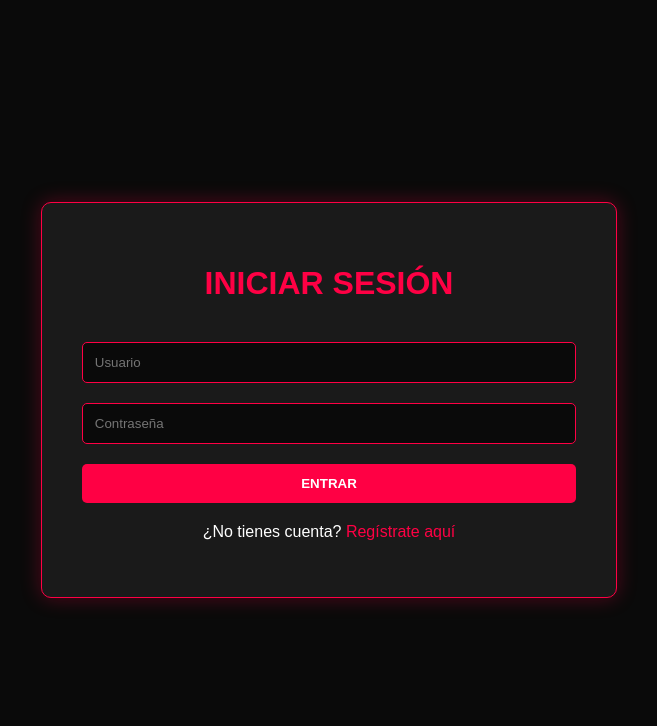
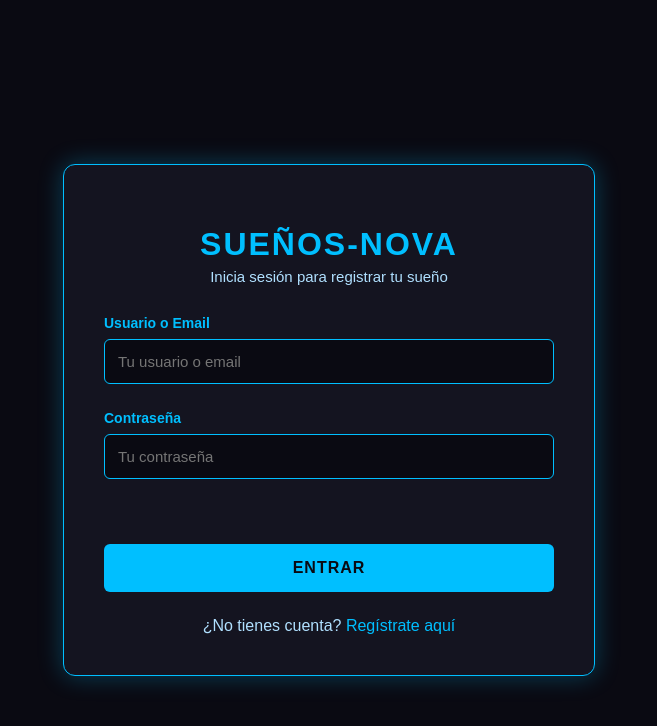
Before and after one commit to discoverdesing-png/Suenos-Nova, a website: page public/index.html in a window 1280 px wide. Shown: the whole page, without its empty margins (311-968 px from the left). Drawn offline with Linux system fonts and the light colour scheme.

Commit message:
Update index.html

```diff
--- a/public/index.html
+++ b/public/index.html
@@ -1,30 +1,171 @@
-
 <!DOCTYPE html>
 <html lang="es">
 <head>
     <meta charset="UTF-8">
-    <title>Sueños-Nova by Pedro Simental Jacinto</title>
-    <link rel="icon" href="/assets/logos/nova.png">
+    <meta name="viewport" content="width=device-width, initial-scale=1.0">
+    <title>Iniciar Sesión - Sueños-Nova by Pedro Simental Jacinto</title>
     <style>
-        body { background: #0a0a0a; color: #fff; font-family: Arial; display: flex; justify-content: center; align-items: center; height: 100vh; margin: 0; }
-        .login-box { background: #1a1a1a; padding: 40px; border-radius: 10px; border: 1px solid #ff0044; box-shadow: 0 0 20px rgba(255,0,68,0.3); }
-        h1 { color: #ff0044; text-align: center; margin-bottom: 30px; }
-        input { width: 100%; padding: 12px; margin: 10px 0; background: #0a0a0a; border: 1px solid #ff0044; color: #fff; border-radius: 5px; box-sizing: border-box; }
-        button { width: 100%; padding: 12px; background: #ff0044; border: none; color: #fff; font-weight: bold; cursor: pointer; border-radius: 5px; margin-top: 10px; }
-        button:hover { background: #cc0036; }
-        a { color: #ff0044; text-decoration: none; }
-        p { text-align: center; margin-top: 20px; }
+        :root {
+            --color-primario: #00bfff;
+            --color-primario-hover: #0099cc;
+            --color-primario-sombra: rgba(0, 191, 255, 0.3);
+            --color-fondo: #0a0a12;
+            --color-contenedor: #141420;
+            --color-input: #0a0a12;
+            --color-texto: #ffffff;
+            --color-texto-secundario: #b0e0ff;
+        }
+
+        body {
+            background: var(--color-fondo);
+            color: var(--color-texto);
+            font-family: Arial, sans-serif;
+            margin: 0;
+            padding: 20px;
+            display: flex;
+            align-items: center;
+            justify-content: center;
+            min-height: 100vh;
+        }
+        .container {
+            max-width: 450px;
+            width: 100%;
+            background: var(--color-contenedor);
+            padding: 40px;
+            border-radius: 12px;
+            border: 1px solid var(--color-primario);
+            box-shadow: 0 0 25px var(--color-primario-sombra);
+        }
+        h1 {
+            color: var(--color-primario);
+            text-align: center;
+            margin-bottom: 5px;
+            font-size: 32px;
+            letter-spacing: 2px;
+        }
+        .subtitulo {
+            color: var(--color-texto-secundario);
+            text-align: center;
+            font-size: 15px;
+            margin-bottom: 30px;
+        }
+        input {
+            width: 100%;
+            padding: 13px;
+            margin: 8px 0;
+            background: var(--color-input);
+            border: 1px solid var(--color-primario);
+            color: var(--color-texto);
+            border-radius: 6px;
+            box-sizing: border-box;
+            font-size: 15px;
+        }
+        input:focus {
+            outline: none;
+            border: 1px solid var(--color-primario-hover);
+            box-shadow: 0 0 8px var(--color-primario-sombra);
+        }
+        label {
+            display: block;
+            margin-top: 18px;
+            color: var(--color-primario);
+            font-size: 14px;
+            font-weight: bold;
+        }
+        button {
+            width: 100%;
+            padding: 15px;
+            background: var(--color-primario);
+            border: none;
+            color: #0a0a12;
+            font-weight: bold;
+            cursor: pointer;
+            border-radius: 6px;
+            margin-top: 25px;
+            font-size: 16px;
+            letter-spacing: 1px;
+        }
+        button:hover {
+            background: var(--color-primario-hover);
+            box-shadow: 0 0 15px var(--color-primario-sombra);
+        }
+        button:disabled {
+            background: #555;
+            color: #999;
+            cursor: not-allowed;
+        }
+        .error {
+            color: #ff5577;
+            text-align: center;
+            margin-top: 12px;
+            font-size: 14px;
+            min-height: 20px;
+        }
+        a { color: var(--color-primario); text-decoration: none; }
+        .registro-link { text-align: center; margin-top: 25px; color: var(--color-texto-secundario); }
     </style>
 </head>
 <body>
-    <div class="login-box">
-        <h1>INICIAR SESIÓN</h1>
+    <div class="container">
+        <h1>SUEÑOS-NOVA</h1>
+        <div class="subtitulo">Inicia sesión para registrar tu sueño</div>
+
         <form id="loginForm">
-            <input type="text" placeholder="Usuario" id="usuario" required>
-            <input type="password" placeholder="Contraseña" id="password" required>
-            <button type="submit">ENTRAR</button>
+            <label>Usuario o Email</label>
+            <input type="text" id="usuario" placeholder="Tu usuario o email" required>
+
+            <label>Contraseña</label>
+            <input type="password" id="password" placeholder="Tu contraseña" required>
+
+            <div class="error" id="errorMsg"></div>
+            <button type="submit" id="btnLogin">ENTRAR</button>
         </form>
-        <p>¿No tienes cuenta? <a href="/registro.html">Regístrate aquí</a></p>
+
+        <div class="registro-link">
+            ¿No tienes cuenta? <a href="/registro.html">Regístrate aquí</a>
+        </div>
     </div>
+
+    <script>
+        document.getElementById('loginForm').addEventListener('submit', async (e) => {
+            e.preventDefault();
+            const btn = document.getElementById('btnLogin');
+            const errorMsg = document.getElementById('errorMsg');
+
+            btn.disabled = true;
+            btn.textContent = 'ENTRANDO...';
+            errorMsg.textContent = '';
+
+            const data = {
+                usuario: document.getElementById('usuario').value.trim(),
+                password: document.getElementById('password').value
+            };
+
+            try {
+                const res = await fetch('/api/auth/login', {
+                    method: 'POST',
+                    headers: {'Content-Type': 'application/json'},
+                    body: JSON.stringify(data)
+                });
+
+                const result = await res.json();
+
+                if (res.ok) {
+                    localStorage.setItem('userId', result.userId);
+                    localStorage.setItem('token', result.token);
+                    localStorage.setItem('themeColor', result.theme_color || '#00bfff');
+                    window.location.href = '/perfil.html';
+                } else {
+                    errorMsg.textContent = result.error || 'Usuario o contraseña incorrectos';
+                    btn.disabled = false;
+                    btn.textContent = 'ENTRAR';
+                }
+            } catch (err) {
+                errorMsg.textContent = 'Error de conexión con el servidor';
+                btn.disabled = false;
+                btn.textContent = 'ENTRAR';
+            }
+        });
+    </script>
 </body>
 </html>
```
